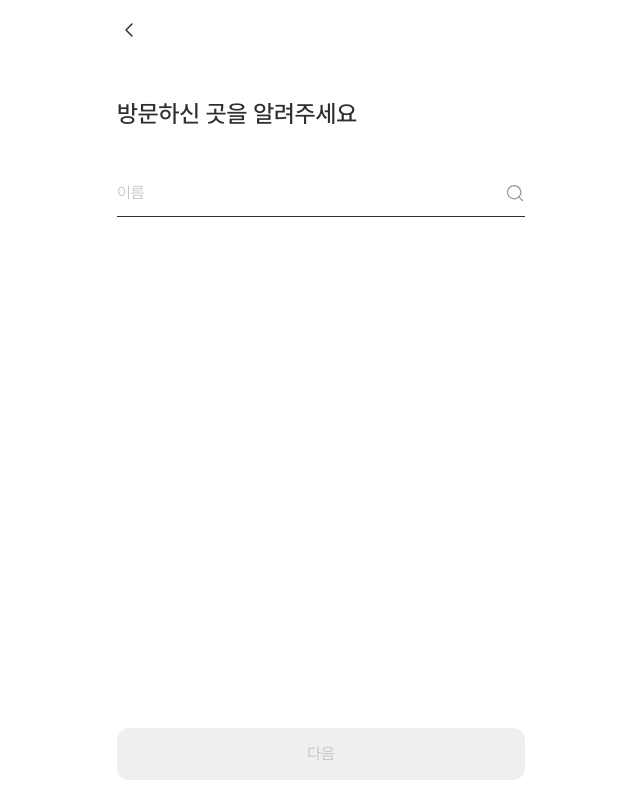
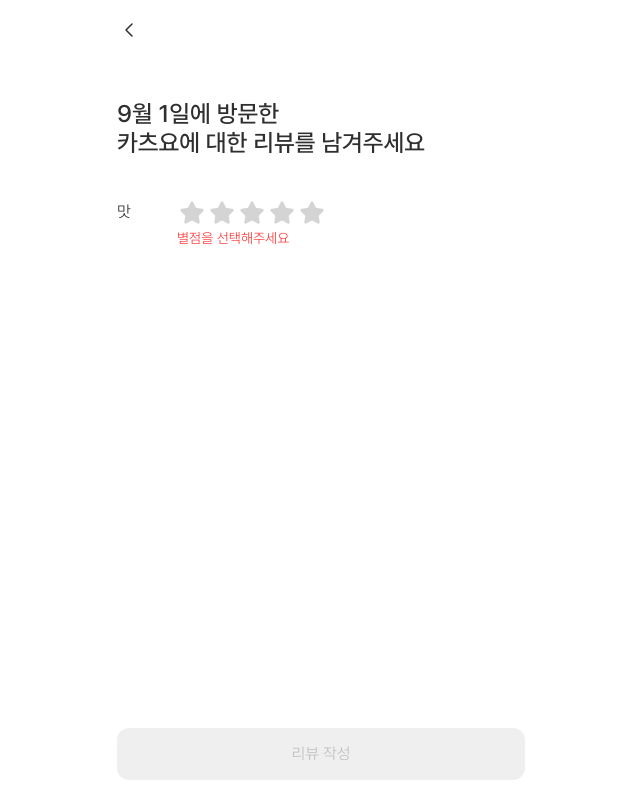
Before and after one commit to JjimKong/Frontend, a React (Vite) app: page /write in a window 1280 px wide. Shown: the whole page, without its empty margins (319-959 px from the left). Built offline with nearby package versions, Linux system fonts and the light colour scheme.

Commit message:
feat: Write 페이지 퍼블리싱

```diff
--- a/src/routes/pages/Write.tsx
+++ b/src/routes/pages/Write.tsx
@@ -3,12 +3,17 @@ import Step1 from "@/components/write/Step1";
 import Step2 from "@/components/write/Step2";
 import Step3 from "@/components/write/Step3";
 import { useState } from "react";
+import { useNavigate } from "react-router";
 
 export default function Write() {
-    const [step, setStep] = useState(1);
+    const [step, setStep] = useState(3);
+    const navigation = useNavigate();
 
     const goToStepHandler = (s: number) => {
         setStep(s);
+    };
+    const completeHandler = () => {
+        navigation("/review/placeId");
     };
 
     return (
@@ -19,7 +24,7 @@ export default function Write() {
             ) : step === 2 ? (
                 <Step2 onClick={goToStepHandler} />
             ) : (
-                <Step3 />
+                <Step3 onClick={completeHandler} />
             )}
         </>
     );
```
